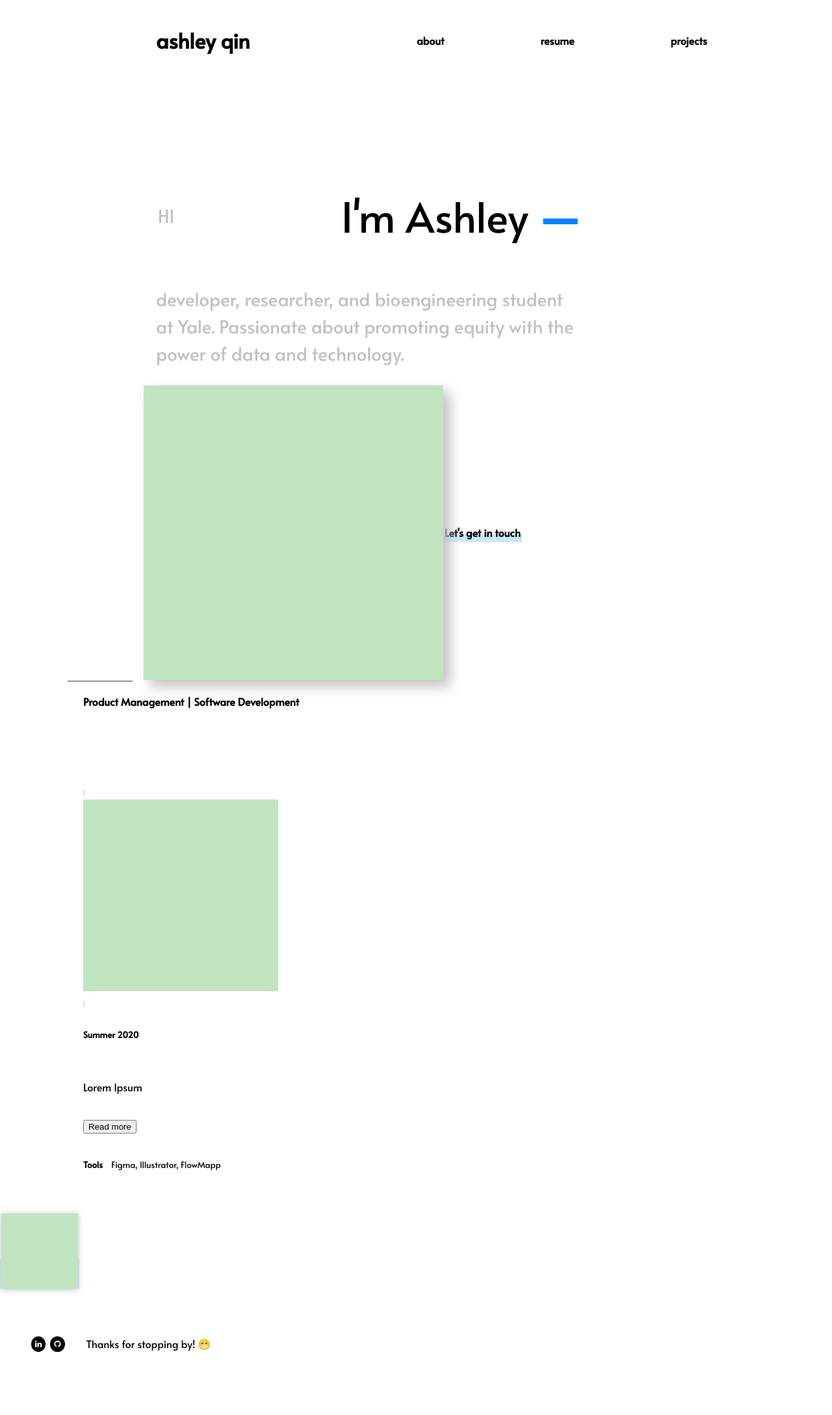
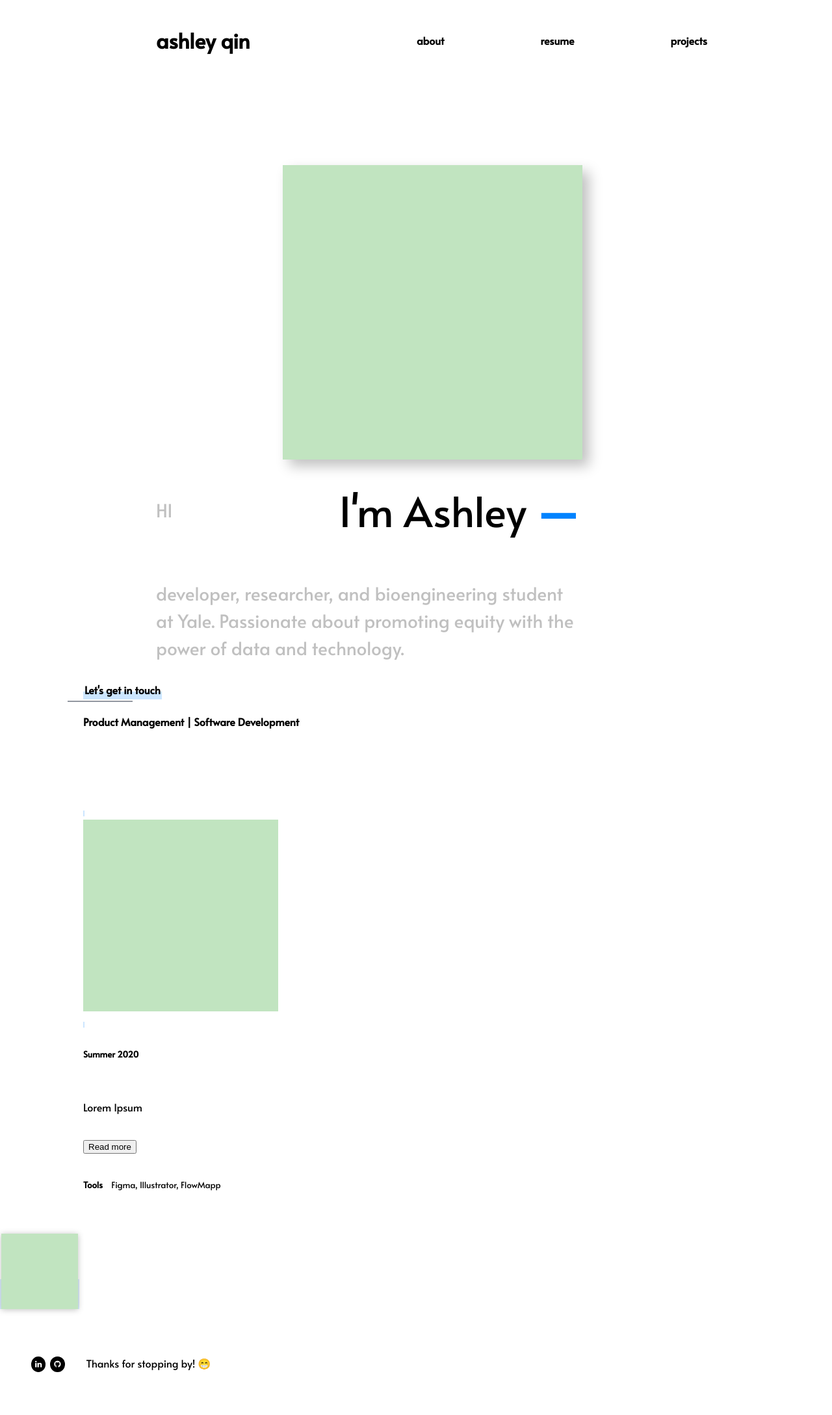
Before and after one commit to ashleyyqin/ashleyyqin.github.io, a Jekyll site: the page built from index.html, in a window 1280 px wide. Shown: the whole page at 65% size. Built offline with Jekyll 4.4.1, drawn with Linux system fonts in a browser that asks for light colours; before the commit the page ends 2146 px from its top, so only the background shows below that.

Commit message:
Update index.html

```diff
--- a/index.html
+++ b/index.html
@@ -2,8 +2,10 @@
 layout: default
 title: Home
 ---
-
-<div class="wide" style="display: flex;align-items: center;flex-flow: wrap; justify-content:center;">
+<div class="wide" style="display: flex;align-items: center;flex-flow: wrap; justify-content:right;">
+    <img id="bio-prof-pic" style="max-width: 60%; filter: drop-shadow(10px 10px 10px silver);" src="/media/profile.jpg">
+</div>
+<div class="wide" style="display: flex;align-items: center;flex-flow: wrap; justify-content:left;">
     <span class="home-top"></span>
     <span class="home-title1">HI</span>
     <br><span class="home-title2">I'm Ashley
@@ -12,7 +14,6 @@
     </span>
     </span>
     <span class="home-subtitle">developer, researcher, and bioengineering student at Yale. Passionate about promoting equity with the power of data and technology.</span>
-    <img id="bio-prof-pic" style="max-width: 60%; filter: drop-shadow(10px 10px 10px silver);" src="/media/profile.jpg">
     <a href="mailto:ashleyelaineqin@gmail.com"><strong>Let's get in touch</strong></a>
     <span class="home-bottom"></span>
 </div>
```
